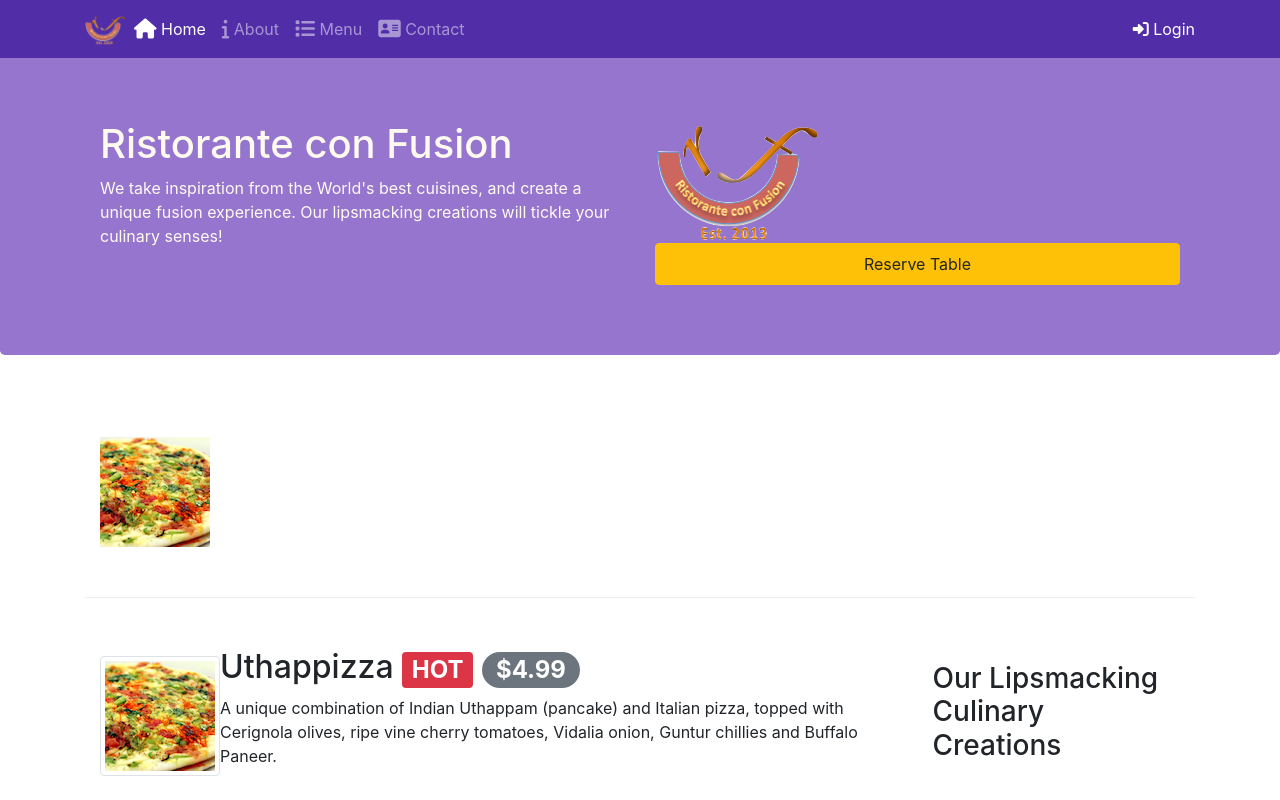
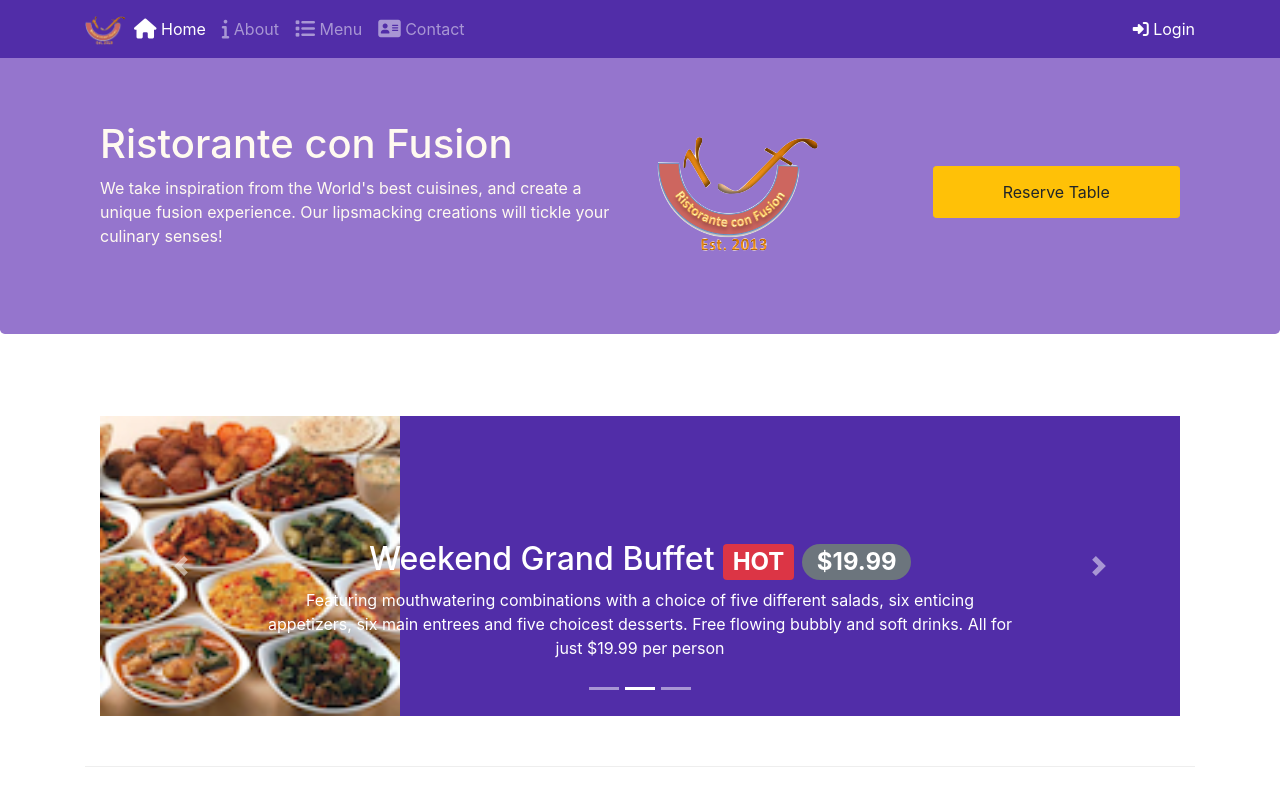
Before and after one commit to quangpao/bootstrap-4-confusion, a plain HTML site: page index.html in a window 1280 px wide. Both pictures are taken after a click on the link 105 px from the left and 28 px from the top of the page. Shown: the top 800 px of the page. Drawn offline with nearby package versions, Linux system fonts and the light colour scheme.

Commit message:
Ex17 commit

```diff
--- a/index.html
+++ b/index.html
@@ -104,7 +104,11 @@
                 </div>
                 <div class="col-12 col-sm align-self-center">
                     <img src="./img/logo.png" alt="logo" class="img-fluid">
-                    <a href="#reserveform" class="btn btn-block nav-link btn-warning"
+                </div>
+
+                <div class="col-sm order-sm-last d-flex align-items-center">
+                    <button class="btn btn-sm btn-warning btn-block" type="submit">
+                        <a href="#reserveform" class="btn btn-block nav-link btn-warning"
                         role="button"
                         data-toggle="tooltip"
                         data-html="true"
@@ -112,7 +116,8 @@
                         data-placement="bottom">
                         <!-- Content here -->
                         Reserve Table
-                    </a>
+                        </a>
+                    </button>
                 </div>
 
             </div>
@@ -137,7 +142,40 @@
                         </div>
 
                         <!-- Content go here -->
+                        <div class="carousel-item">
+                            <img src="./img/buffet.png" alt="Buffet" class="d-block img-fluid">
+                            <div class="carousel-caption d-none d-md-block">
+                                <h2>Weekend Grand Buffet
+                                    <span class="badge badge-danger">HOT</span>
+                                    <span class="badge badge-pill badge-secondary">$19.99</span>
+                                </h2>
+                                <p class="d-none d-sm-block">Featuring mouthwatering combinations with a choice of five different salads, six enticing appetizers, six main entrees and five choicest desserts. Free flowing bubbly and soft drinks. All for just $19.99 per person</p>
+                            </div>
+                        </div>
+
+                        <div class="carousel-item">
+                            <img src="./img/alberto.png" alt="Alberto Somayya" class="d-block img-fluid">
+                            <div class="carousel-caption d-none d-md-block">
+                                <h2>Alberto Somayya</h2>
+                                <h4>Executive Chef</h4>
+                                <p class="d-none d-sm-block">Award winning three-star Michelin chef with wide International experience having worked closely with whos-who in the culinary world, he specializes in creating mouthwatering Indo-Italian fusion experiences. </p>
+                            </div>
+                        </div>
+
+                        <ol class="carousel-indicators">
+                            <li data-target="#mycarousel" data-slide-to="0" class="active"></li>
+                            <li data-target="#mycarousel" data-slide-to="1"></li>
+                            <li data-target="#mycarousel" data-slide-to="2"></li>
+                        </ol>
+
                     </div>
+
+                    <a href="#mycarousel" class="carousel-control-prev" role="button" data-slide="prev">
+                        <span class="carousel-control-prev-icon"></span>
+                    </a>
+                    <a href="#mycarousel" class="carousel-control-next" role="button" data-slide="next">
+                        <span class="carousel-control-next-icon"></span>
+                    </a>
                 </div>
             </div>
         </div>
--- a/style.css
+++ b/style.css
@@ -52,3 +52,20 @@ body {
 .form-check-remember {
     padding-top: 3px;
 }
+
+.carousel {
+
+    background: #512DA8;
+
+}
+
+.carousel-item {
+    height: 300px;
+}
+
+.carousel-item img {
+    position: absolute;
+    top: 0;
+    left: 0;
+    min-height: 300px;
+}
```
